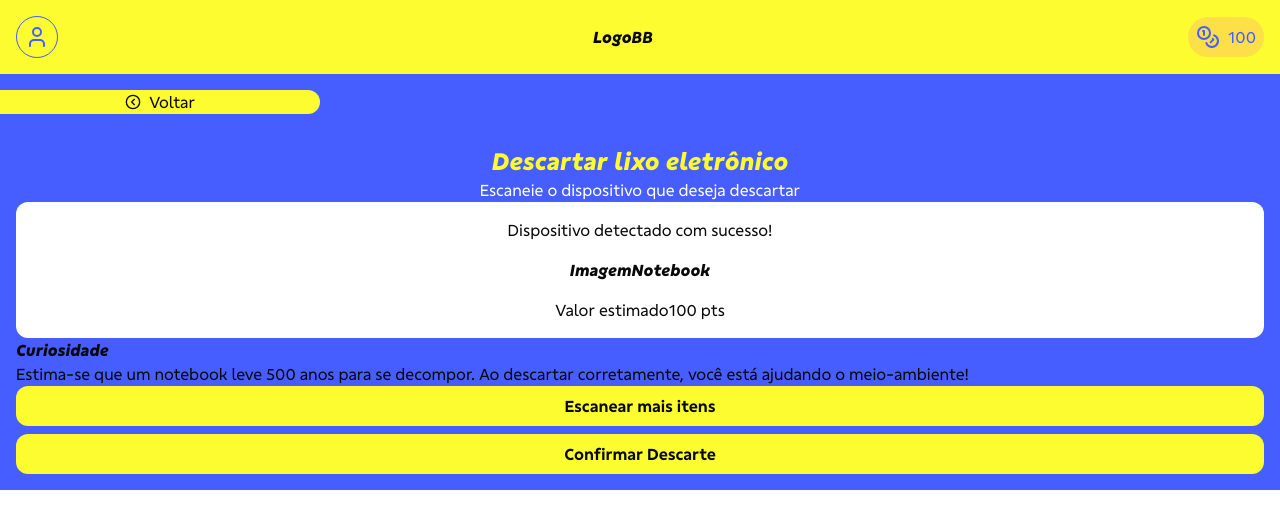
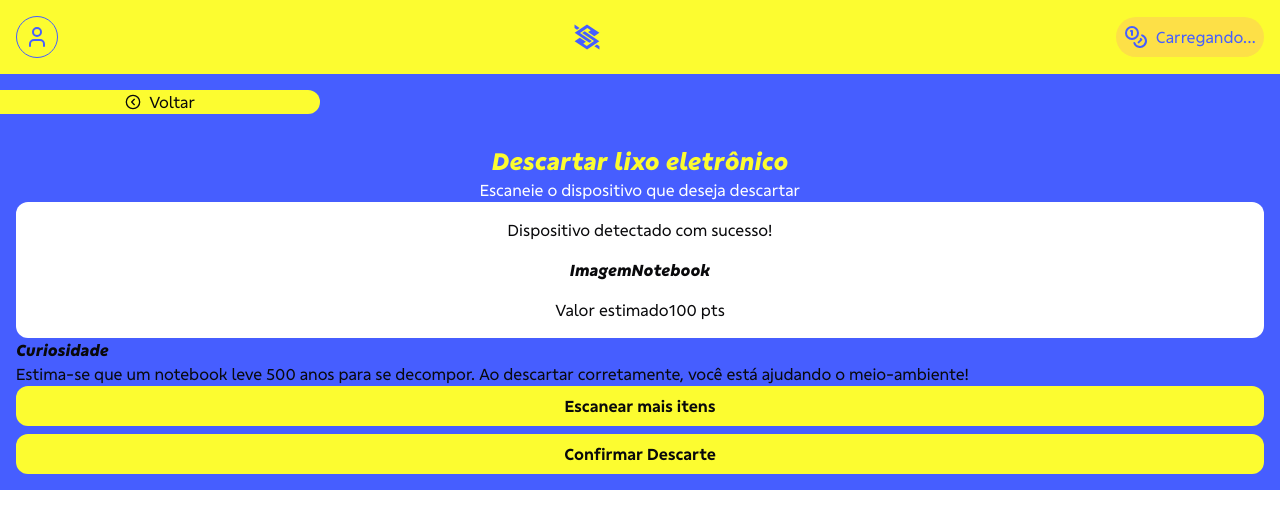
Before and after one commit to pedroandriottii/hackaton-bb-frontend, a Next.js app: page /descartar/detectado in a window 1280 px wide. Shown: the top 528 px of the page. Built offline with nearby package versions, Linux system fonts and the light colour scheme.

Commit message:
adding user context

```diff
--- a/app/layout.tsx
+++ b/app/layout.tsx
@@ -1,10 +1,12 @@
 import type { Metadata } from "next";
 import "./globals.css";
+import { UserProvider } from "@/context/Usercontext";
+
 
 
 export const metadata: Metadata = {
-  title: "Create Next App",
-  description: "Generated by create next app",
+  title: "BB TechPoints",
+  description: "Hackaton BB",
 };
 
 export default function RootLayout({
@@ -16,7 +18,9 @@ export default function RootLayout({
     <html lang="en">
       <body
       >
-        {children}
+        <UserProvider>
+          {children}
+        </UserProvider>
       </body>
     </html>
   );
--- a/components/base/navbar.tsx
+++ b/components/base/navbar.tsx
@@ -1,16 +1,27 @@
+'use client';
 import React from 'react';
 import { Coins, User } from 'lucide-react';
+import { useUser } from '@/context/Usercontext';
+import Image from 'next/image';
 
 const Navbar: React.FC = () => {
+  const { user } = useUser();
+
   return (
     <div className='bg-bb-yellow flex p-4 items-center justify-between'>
       <div className='border border-bb-blue rounded-full p-2'>
         <User className='text-bb-blue' />
       </div>
-      <h1>LogoBB</h1>
+      <Image
+        src={"/logobb.svg"}
+        width={30}
+        height={30}
+        alt='Logo BB'
+      />
+
       <div className='flex items-center text-bb-blue bg-yellow-300 p-2 rounded-full gap-2'>
-        <p><Coins /></p>
-        <p>100</p>
+        <Coins />
+        <p>{user ? user.points : 'Carregando...'}</p>
       </div>
     </div>
   );
--- /dev/null
+++ b/context/Usercontext.tsx
@@ -0,0 +1,79 @@
+'use client'
+import React, { createContext, useContext, useState, ReactNode, useEffect } from 'react';
+import Cookies from 'js-cookie';
+import { useRouter } from 'next/navigation';
+
+interface User {
+  id: string;
+  name: string;
+  email: string;
+  phone?: string;
+  points: number;
+}
+
+interface UserContextType {
+  user: User | null;
+  setUser: React.Dispatch<React.SetStateAction<User | null>>;
+  fetchUser: () => Promise<void>;
+}
+
+const UserContext = createContext<UserContextType | undefined>(undefined);
+
+export const UserProvider = ({ children }: { children: ReactNode }) => {
+  const [user, setUser] = useState<User | null>(null);
+  const router = useRouter();
+
+  const fetchUser = async () => {
+    const accessToken = Cookies.get('accessToken');
+    if (!accessToken) {
+      console.error('Access token not found in cookies');
+      setUser(null);
+      return;
+    }
+
+    try {
+      console.log('Fetching user profile ', accessToken);
+      const response = await fetch(`http://localhost:3000/users/me`, {
+        headers: {
+          'Authorization': `Bearer ${accessToken}`,
+          'Content-Type': 'application/json',
+        },
+      });
+
+      console.log('Response: ', response);
+
+      if (!response.ok) {
+        if (response.status === 401) {
+          Cookies.remove('accessToken');
+          setUser(null);
+          router.push('/auth/login');
+        }
+        throw new Error('Erro ao buscar o perfil do usuário');
+      }
+
+      const data = await response.json();
+      setUser(data);
+    } catch (error) {
+      console.error(error);
+      setUser(null);
+    }
+  };
+
+  useEffect(() => {
+    fetchUser();
+  }, []);
+
+  return (
+    <UserContext.Provider value={{ user, setUser, fetchUser }}>
+      {children}
+    </UserContext.Provider>
+  );
+};
+
+export const useUser = () => {
+  const context = useContext(UserContext);
+  if (!context) {
+    throw new Error("useUser deve ser usado dentro de um UserProvider");
+  }
+  return context;
+};
```
Also changed, not shown: public/logobb.svg (added).
